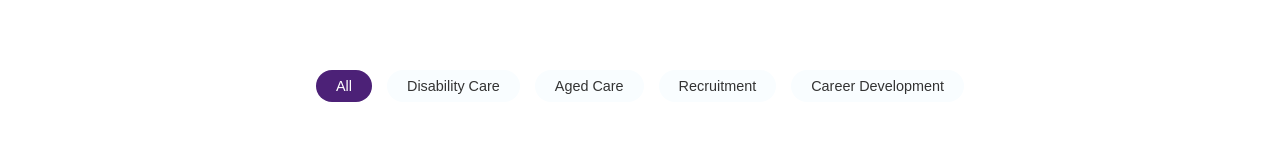
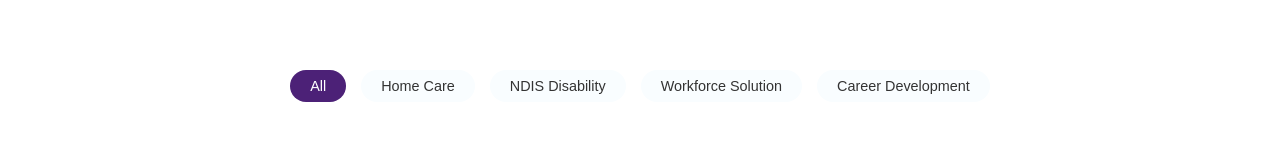
Before and after one commit to anushadhakal/MokumHealthcare, a React (Vite) app: page /blog in a window 1280 px wide. Shown: the part 781-941 px from the top of the page. Built offline with nearby package versions, Linux system fonts and the light colour scheme.

Commit message:
changes in blog

```diff
--- a/src/pages/Blog/Blog.jsx
+++ b/src/pages/Blog/Blog.jsx
@@ -18,9 +18,9 @@
         <div className="container">
           <div className={styles.blogCategories}>
             <button className={`${styles.categoryButton} ${styles.active}`}>All</button>
-            <button className={styles.categoryButton}>Disability Care</button>
-            <button className={styles.categoryButton}>Aged Care</button>
-            <button className={styles.categoryButton}>Recruitment</button>
+            <button className={styles.categoryButton}>Home Care</button>
+            <button className={styles.categoryButton}>NDIS Disability</button>
+            <button className={styles.categoryButton}>Workforce Solution</button>
             <button className={styles.categoryButton}>Career Development</button>
           </div>
 
```
